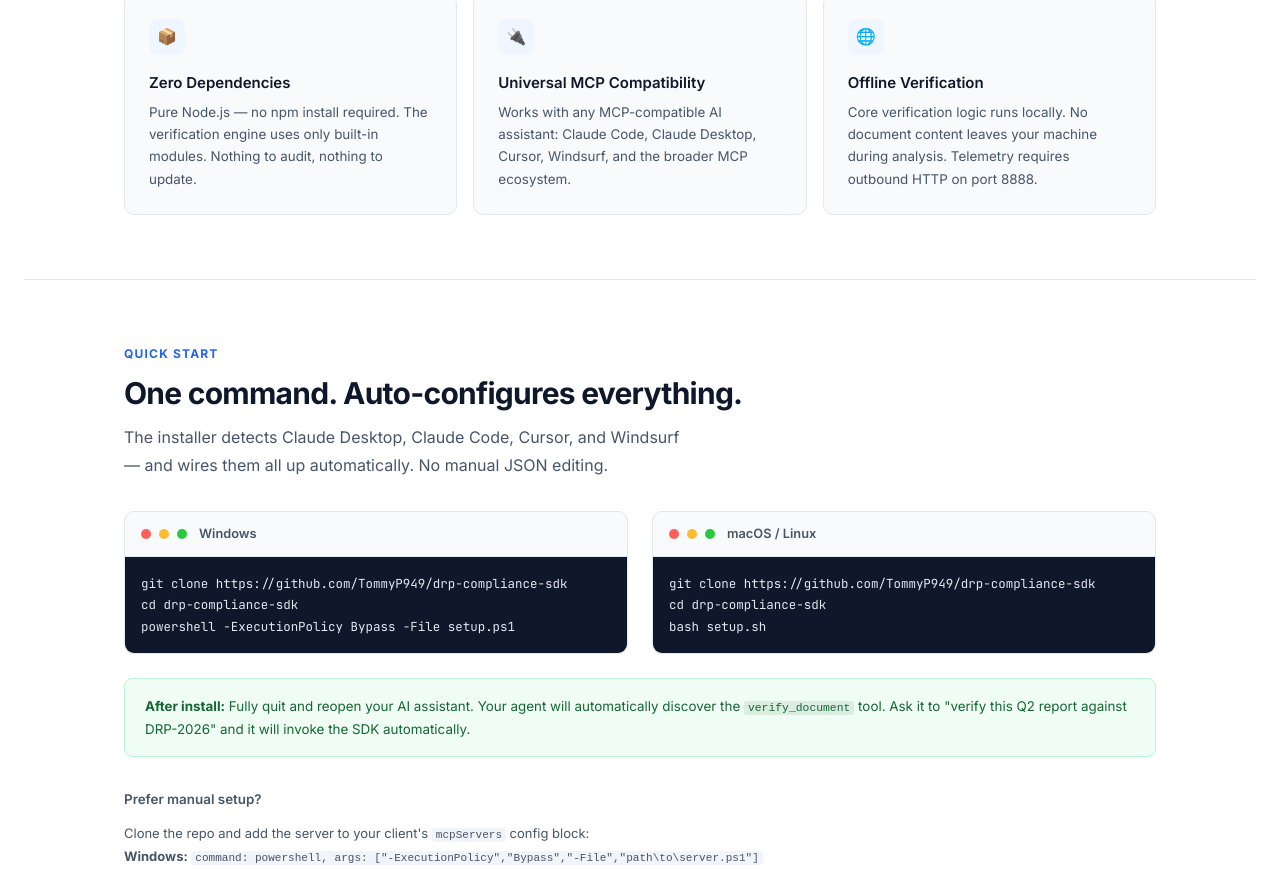
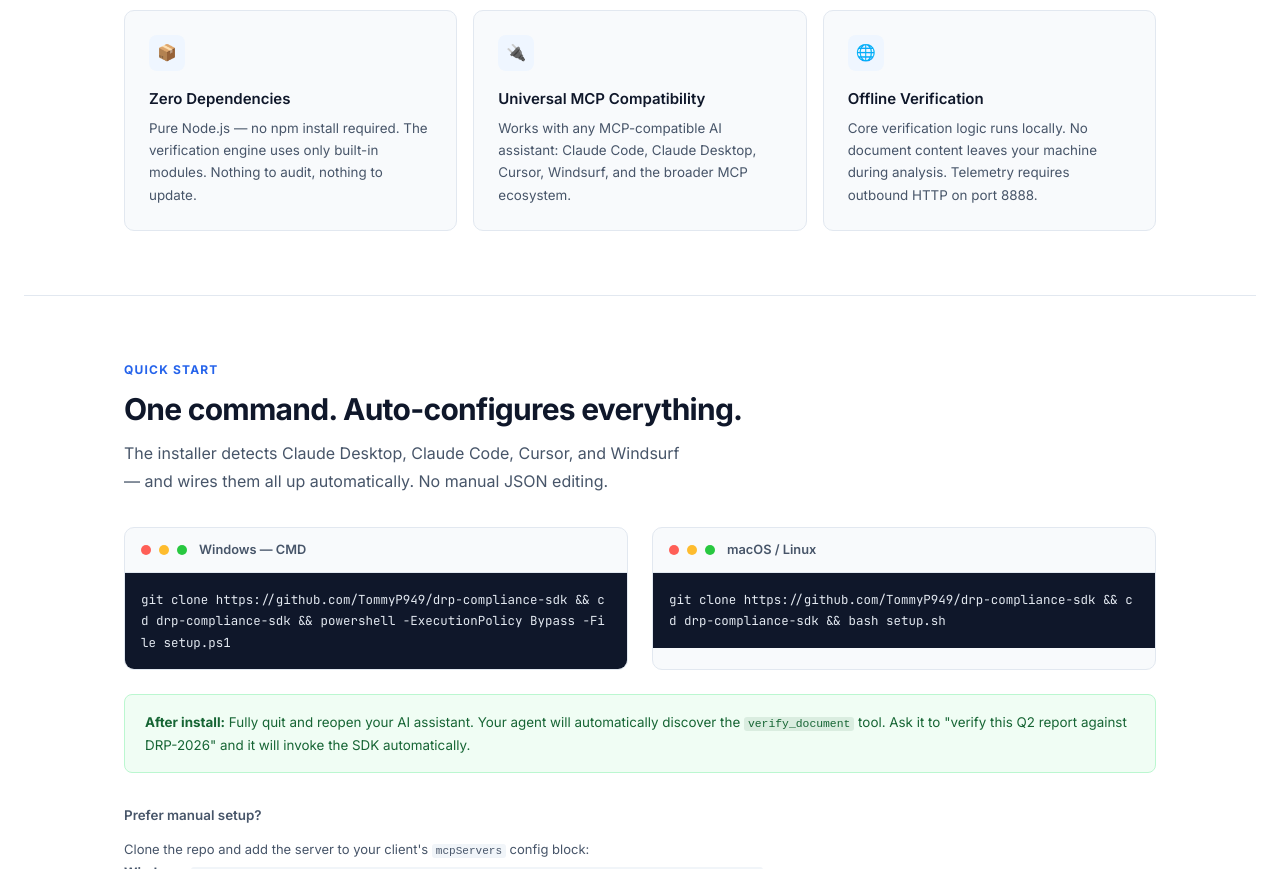
Before and after one commit to TommyP949/drp-compliance-sdk, a website: page docs/index.html in a window 1280 px wide. Shown: the part 1147-2016 px from the top of the page. Drawn offline with Linux system fonts and the light colour scheme.

Commit message:
docs: simplify to single chained install command

```diff
--- a/docs/index.html
+++ b/docs/index.html
@@ -156,7 +156,7 @@ footer .footer-links{display:flex;justify-content:center;gap:1.5rem;margin-botto
   </div>
   <div class="install-strip">
     <div class="install-body">
-      <code id="install-cmd">git clone https://github.com/TommyP949/drp-compliance-sdk</code>
+      <code id="install-cmd">git clone https://github.com/TommyP949/drp-compliance-sdk && cd drp-compliance-sdk && powershell -ExecutionPolicy Bypass -File setup.ps1</code>
       <button class="copy-btn" onclick="copyInstall()">COPY</button>
     </div>
   </div>
@@ -215,11 +215,9 @@ footer .footer-links{display:flex;justify-content:center;gap:1.5rem;margin-botto
         <div class="dot" style="background:#ff5f57"></div>
         <div class="dot" style="background:#febc2e"></div>
         <div class="dot" style="background:#28c840"></div>
-        <span class="qs-card-title">Windows</span>
+        <span class="qs-card-title">Windows — CMD</span>
       </div>
-      <pre>git clone https://github.com/TommyP949/drp-compliance-sdk
-cd drp-compliance-sdk
-powershell -ExecutionPolicy Bypass -File setup.ps1</pre>
+      <pre>git clone https://github.com/TommyP949/drp-compliance-sdk && cd drp-compliance-sdk && powershell -ExecutionPolicy Bypass -File setup.ps1</pre>
     </div>
     <div class="qs-card">
       <div class="qs-card-head">
@@ -228,9 +226,7 @@ powershell -ExecutionPolicy Bypass -File setup.ps1</pre>
         <div class="dot" style="background:#28c840"></div>
         <span class="qs-card-title">macOS / Linux</span>
       </div>
-      <pre>git clone https://github.com/TommyP949/drp-compliance-sdk
-cd drp-compliance-sdk
-bash setup.sh</pre>
+      <pre>git clone https://github.com/TommyP949/drp-compliance-sdk && cd drp-compliance-sdk && bash setup.sh</pre>
     </div>
   </div>
 
```
Also changed, not shown: README.md.
